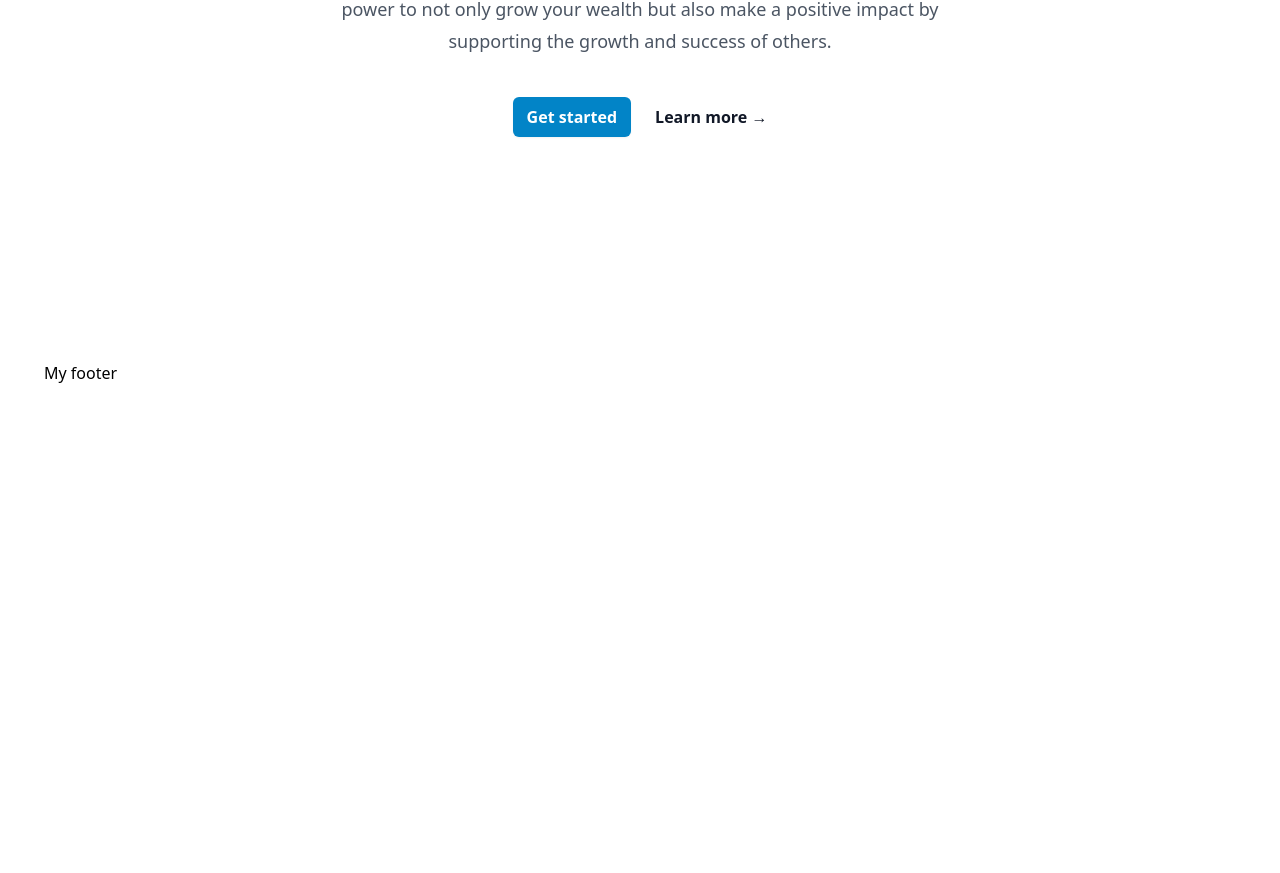
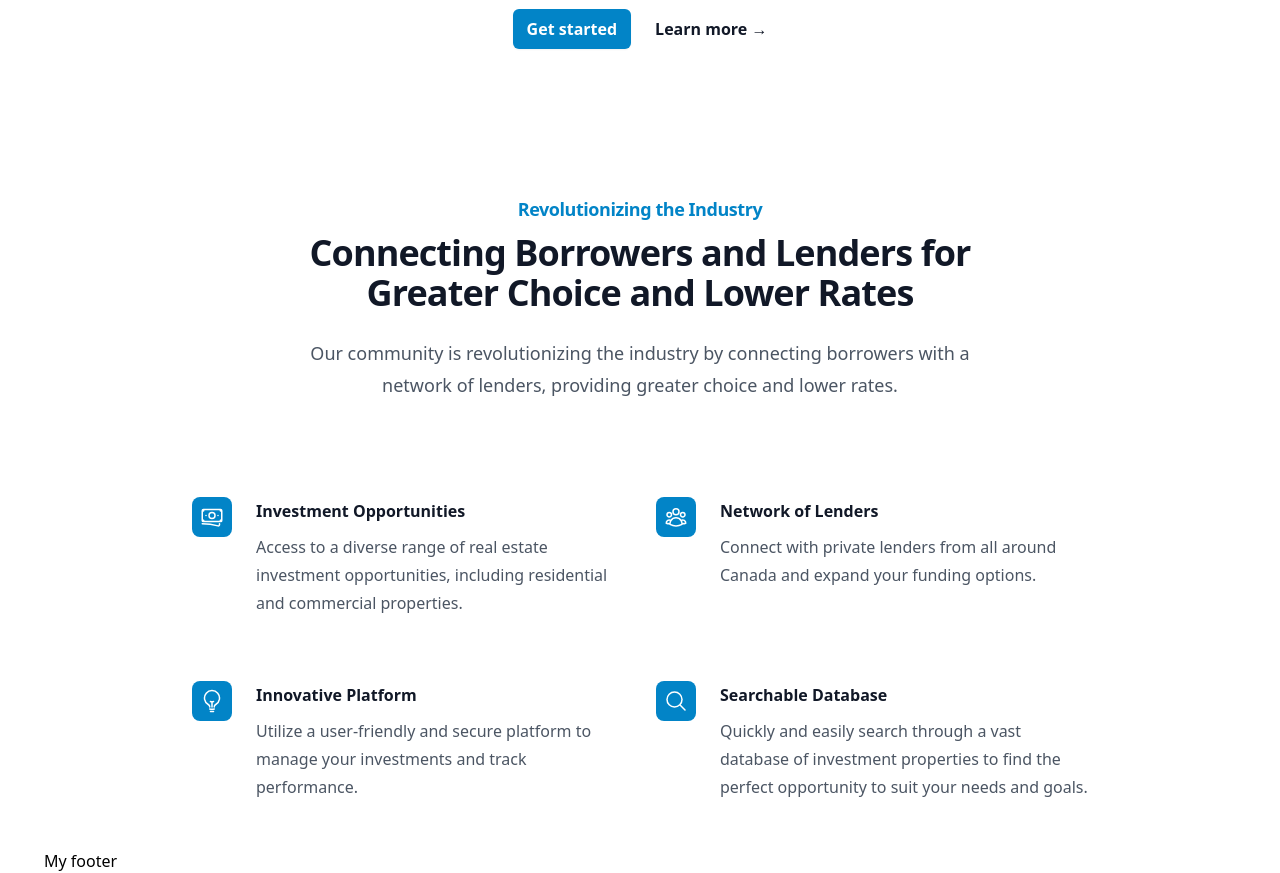
Before and after one commit to aspcanada/mralm-mantine, a Next.js app: page / in a window 1280 px wide. Shown: the part 571-1444 px from the top of the page. Before the commit the page ends 956 px from the top, so only its background shows below. Built offline with nearby package versions, Linux system fonts and the light colour scheme.

Commit message:
add features

```diff
--- a/components/Hero.js
+++ b/components/Hero.js
@@ -1,7 +1,8 @@
-export default function Hero3() {
+export default function Hero() {
   return (
-    <div className="relative px-6 lg:px-8">
-      <div className="mx-auto max-w-2xl py-32 sm:py-48 lg:py-56">
+    <>
+      {/* <div className="relative px-6 lg:px-8"> */}
+      <div className="mx-auto max-w-2xl py-24 sm:py-12 lg:py-24">
         <div className="hidden sm:mb-8 sm:flex sm:justify-center">
           <div className="relative rounded-full py-1 px-3 text-sm leading-6 text-gray-600 ring-1 ring-gray-900/10 hover:ring-gray-900/20">
             Announcing our new platform.{' '}
@@ -13,7 +14,7 @@
         </div>
         <div className="text-center">
           <h1 className="text-4xl font-bold tracking-tight text-gray-900 sm:text-6xl">
-            Building wealth, together
+            Empowering Investors, Changing Lives
           </h1>
           <p className="mt-6 text-lg leading-8 text-gray-600">
             Imagine the impact of bringing together real estate entrepreneurs,
@@ -39,6 +40,7 @@
           </div>
         </div>
       </div>
-    </div>
+      {/* </div> */}
+    </>
   )
 }
--- /dev/null
+++ b/components/features.js
@@ -0,0 +1,78 @@
+import {
+  LightBulbIcon,
+  UserGroupIcon,
+  BanknotesIcon,
+  MagnifyingGlassIcon,
+} from '@heroicons/react/24/outline'
+
+const features = [
+  {
+    name: 'Investment Opportunities',
+    description:
+      'Access to a diverse range of real estate investment opportunities, including residential and commercial properties.',
+    icon: BanknotesIcon,
+  },
+  {
+    name: 'Network of Lenders',
+    description:
+      'Connect with private lenders from all around Canada and expand your funding options.',
+    icon: UserGroupIcon,
+  },
+  {
+    name: 'Innovative Platform',
+    description:
+      'Utilize a user-friendly and secure platform to manage your investments and track performance.',
+    icon: LightBulbIcon,
+  },
+  {
+    name: 'Searchable Database',
+    description:
+      'Quickly and easily search through a vast database of investment properties to find the perfect opportunity to suit your needs and goals.',
+    icon: MagnifyingGlassIcon,
+  },
+]
+
+export default function Features() {
+  return (
+    <>
+      <div className="bg-white py-24 sm:py-12">
+        <div className="mx-auto max-w-7xl px-6 lg:px-8">
+          <div className="mx-auto max-w-2xl lg:text-center">
+            <h2 className="text-lg font-semibold leading-8 tracking-tight text-sky-600">
+              Revolutionizing the Industry
+            </h2>
+            <p className="mt-2 text-3xl font-bold tracking-tight text-gray-900 sm:text-4xl">
+              Connecting Borrowers and Lenders for Greater Choice and Lower
+              Rates
+            </p>
+            <p className="mt-6 text-lg leading-8 text-gray-600">
+              Our community is revolutionizing the industry by connecting
+              borrowers with a network of lenders, providing greater choice and
+              lower rates.
+            </p>
+          </div>
+          <div className="mx-auto mt-16 max-w-2xl sm:mt-20 lg:mt-24 lg:max-w-4xl">
+            <dl className="grid max-w-xl grid-cols-1 gap-y-10 gap-x-8 lg:max-w-none lg:grid-cols-2 lg:gap-y-16">
+              {features.map((feature) => (
+                <div key={feature.name} className="relative pl-16">
+                  <dt className="text-base font-semibold leading-7 text-gray-900">
+                    <div className="absolute top-0 left-0 flex h-10 w-10 items-center justify-center rounded-lg bg-sky-600">
+                      <feature.icon
+                        className="h-6 w-6 text-white"
+                        aria-hidden="true"
+                      />
+                    </div>
+                    {feature.name}
+                  </dt>
+                  <dd className="mt-2 text-base leading-7 text-gray-600">
+                    {feature.description}
+                  </dd>
+                </div>
+              ))}
+            </dl>
+          </div>
+        </div>
+      </div>
+    </>
+  )
+}
--- a/pages/index.js
+++ b/pages/index.js
@@ -1,11 +1,12 @@
-// import Hero from '../components/hero'
-import Hero3 from '../components/Hero'
+import Features from '../components/features'
+import Hero from '../components/hero'
 import Layout from '../components/layout'
 
 export default function HomePage() {
   return (
     <Layout>
-      <Hero3 />
+      <Hero />
+      <Features />
     </Layout>
   )
 }
--- a/tailwind.config.js
+++ b/tailwind.config.js
@@ -3,6 +3,7 @@
   content: [
     './pages/**/*.{js,ts,jsx,tsx}',
     './components/**/*.{js,ts,jsx,tsx}',
+    '!./node_modules',
   ],
   theme: {
     extend: {
```
